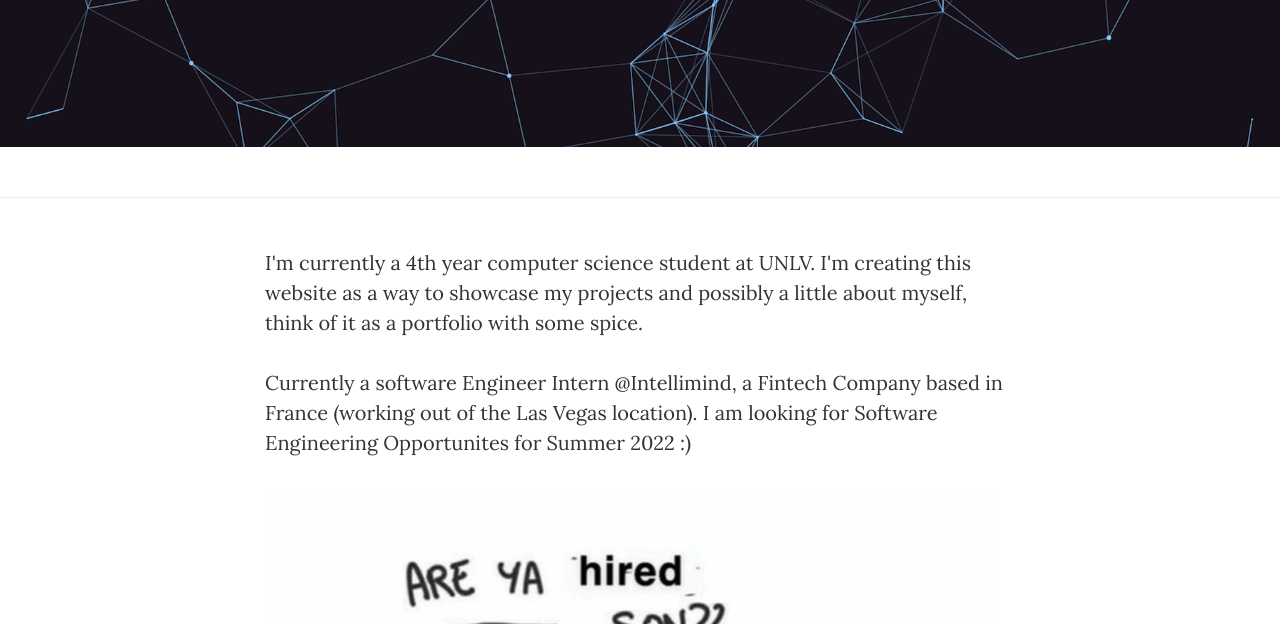
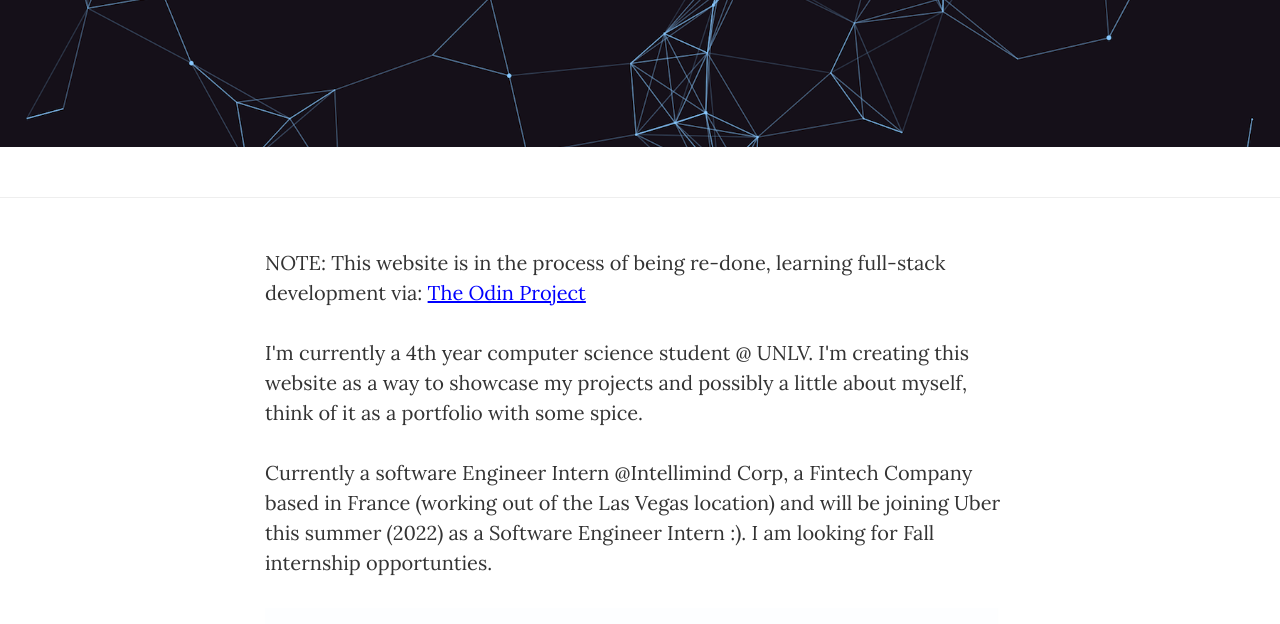
Before and after one commit to Teketee/Teketee.github.io, a website: page index.html in a window 1280 px wide. Shown: the part 328-952 px from the top of the page. Drawn offline with nearby package versions, Linux system fonts and the light colour scheme.

Commit message:
Updated homepage

```diff
--- a/index.html
+++ b/index.html
@@ -89,9 +89,11 @@
     <div class="container">
         <div class="row">
             <div class="col-lg-8 col-lg-offset-2 col-md-10 col-md-offset-1">
-                <p>I'm currently a 4th year computer science student at UNLV. I'm creating this website as a way to showcase my projects and possibly a little about myself, think of it as a portfolio with some spice.</p>
-                <p>Currently a software Engineer Intern @Intellimind, a Fintech Company based in France (working out of the Las Vegas location). I am looking
-                    for Software Engineering Opportunites for Summer 2022 :) </p>
+                <p>NOTE: This website is in the process of being re-done, learning full-stack development via: <a href = "https://www.theodinproject.com/" style = "color:blue">The Odin Project</a></p>
+                <p>I'm currently a 4th year computer science student @ UNLV. I'm creating this website as a way to showcase my projects and possibly a little about myself, think of it as a portfolio with some spice.</p>
+                <p>Currently a software Engineer Intern @Intellimind Corp, a Fintech Company based in France (working out of the Las Vegas location) and will be joining Uber this summer (2022) as a Software Engineer
+                    Intern :). I am looking for Fall internship opportunties.
+                </p>
                 <a href="#">
                     <img class="img-responsive" src="img/meme1.png" alt="internship meme">
                 </a>
```
Also changed, not shown: post/tic-tac-toe/tictactoe.html (+1 -1 lines).
